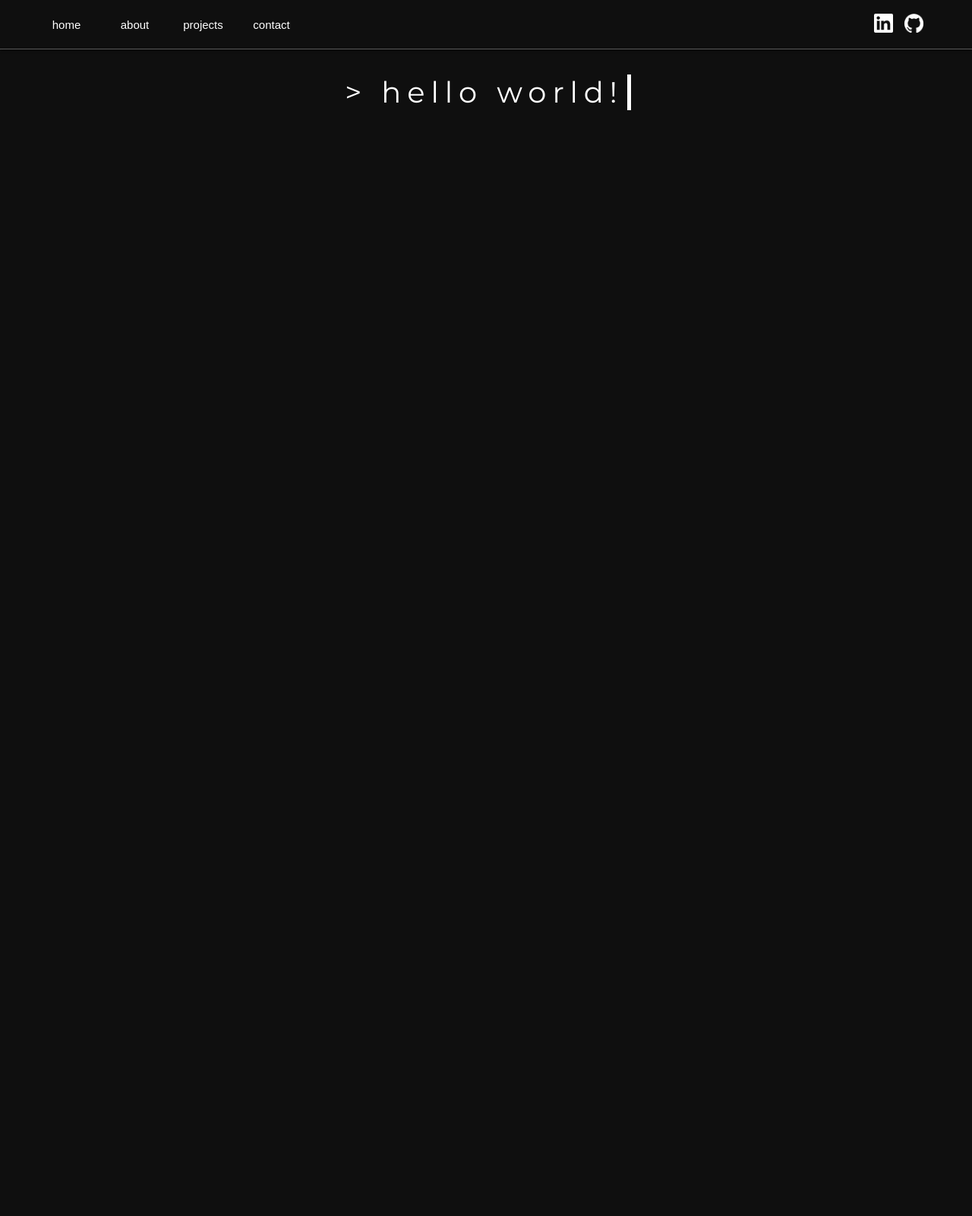
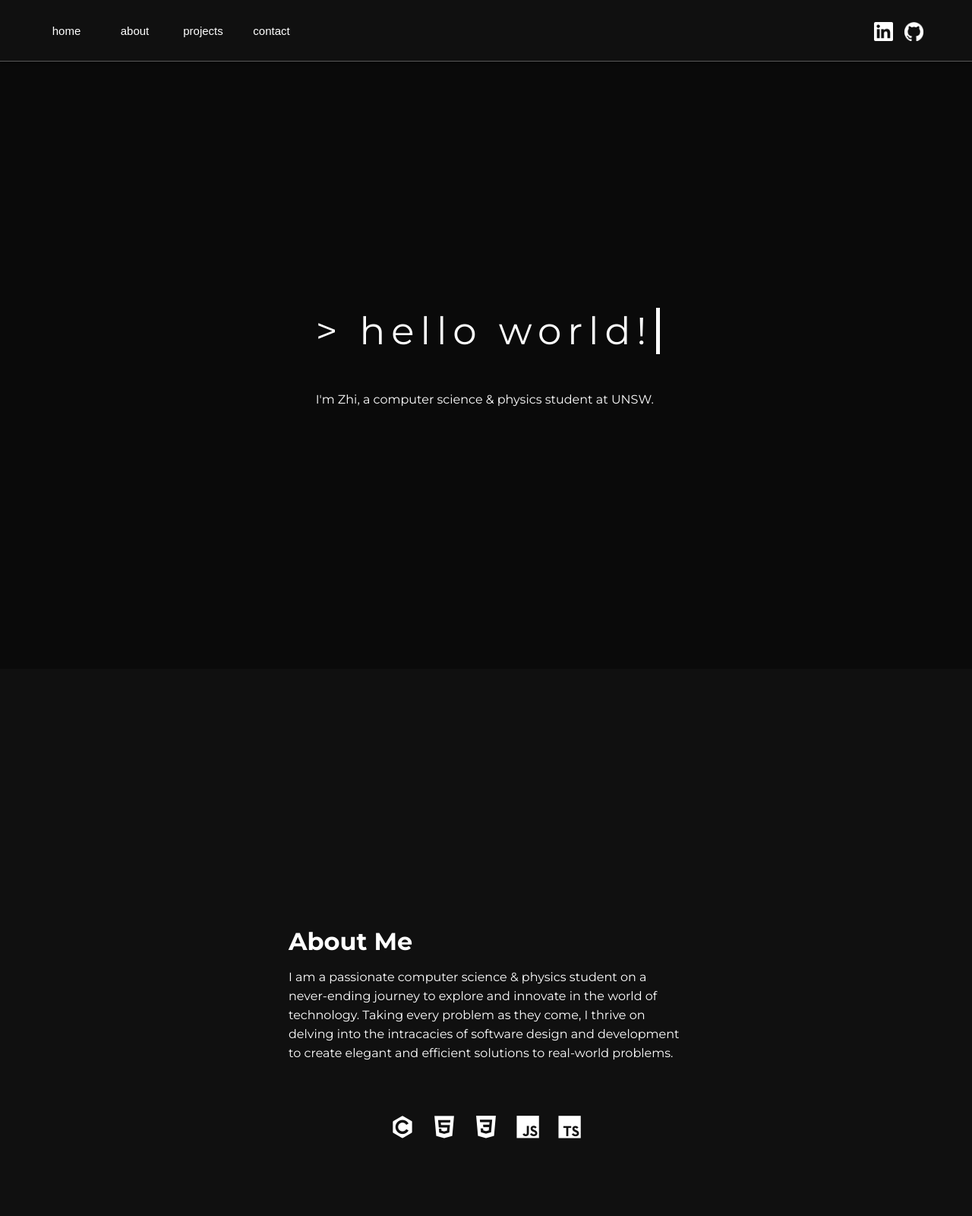
Before and after one commit to jingzhiro/jingzhiro.github.io, a plain HTML site: page index.html in a window 1280 px wide. Shown: the top 1600 px of the page at 76% size. Drawn offline with nearby package versions, Linux system fonts and the light colour scheme.

Commit message:
added a home and about-me page and minor bug fixes

```diff
--- a/index.html
+++ b/index.html
@@ -1,23 +1,38 @@
 <!DOCTYPE html>
 <html lang="en">
     <head>
-        <title>jing(zhi)ro 🔥</title>
+        <title>@zhi-zhao</title>
+        <link rel="icon" type="image/x-icon" href="thumbnails/moon.png">
         <link rel="stylesheet" href="styles/general.css">
         <link rel="stylesheet" href="styles/header.css">
-        <link rel="stylesheet" href="styles/introduction.css">
+        <link rel="stylesheet" href="styles/home.css">
+        <link rel="stylesheet" href="styles/about-me.css">
+        <link rel="stylesheet" href="styles/projects.css">
         <link rel="preconnect" href="https://fonts.googleapis.com">
         <link rel="preconnect" href="https://fonts.gstatic.com" crossorigin>
         <link href="https://fonts.googleapis.com/css2?family=Montserrat:ital,wght@0,300;0,400;0,600;0,700;1,300;1,400&display=swap" rel="stylesheet">
+        <link rel="stylesheet" href="https://cdn.jsdelivr.net/gh/devicons/devicon@v2.15.1/devicon.min.css">
+        <link rel="stylesheet" href="https://cdn.jsdelivr.net/gh/devicons/devicon@v2.15.1/devicon.min.css">
+        <link rel="stylesheet" href="https://cdn.jsdelivr.net/gh/devicons/devicon@v2.15.1/devicon.min.css">
+        <link rel="stylesheet" href="https://cdn.jsdelivr.net/gh/devicons/devicon@v2.15.1/devicon.min.css">
+        <link rel="stylesheet" href="https://cdn.jsdelivr.net/gh/devicons/devicon@v2.15.1/devicon.min.css">
     </head>
-    <body style="height:4000px">
+    <body>
         <div>
             <div class="header">
+                <div class="left-header">
                     <a href="#home-anchor">
                         <button class="header-buttons">home</button>
                     </a>
+                    <a href="#about-me-anchor">
                         <button class="header-buttons">about</button>
+                    </a>
+                    <a href="#projects-anchor" >
                         <button class="header-buttons">projects</button>
+                    </a>
                     <button class="header-buttons">contact</button>
+                </div>
+                <div class="right-header">
                     <a href="https://github.com/jingzhiro" >
                         <img id="github-icon" class="header-icons" src="thumbnails/github.png">
                     </a>
@@ -25,10 +40,32 @@
                         <img id="linkedin-icon" class="header-icons" src="thumbnails/linkedin.png">
                     </a>
                 </div>
-            <div class="introduction" id="home-anchor">
+            </div>
+            <div class="page" id="home-anchor">
                 <div class="animated-text-div">
                     <p class="animated-text">> hello world!</p>
+                    <p>I'm Zhi, a computer science & physics student at UNSW.</p>
                 </div>
+            </div>
+            <div class="page" id="about-me-anchor">
+                <div class="about-me">
+                    <h1>About Me</h1>
+                    <p>I am a passionate computer science & physics student on a never-ending journey to explore
+                       and innovate in the world of technology. Taking every problem as they come, I thrive on
+                       delving into the intracacies of software design and development to create elegant and
+                       efficient solutions to real-world problems.
+                    </p>
+                    <div class="tech-stack">
+                        <i class="devicon-c-plain-wordmark"></i>
+                        <i class="devicon-html5-plain"></i>
+                        <i class="devicon-css3-plain"></i>
+                        <i class="devicon-javascript-plain"></i>
+                        <i class="devicon-typescript-plain"></i>
+                    </div>
+                </div>
+            </div>
+            <div class="page" id="projects-anchor">
+                <p>projects [WIP]</p>
             </div>
         </div>
     </body>
--- /dev/null
+++ b/styles/about-me.css
@@ -0,0 +1,18 @@
+.about-me {
+    padding-top: 325px;
+    width: 520px;
+    line-height: 25px;
+}
+
+#about-me-anchor {
+    scroll-margin-top: 0px;
+    background-color: rgb(16 16 16);
+}
+
+.tech-stack {
+    display: flex;
+    justify-content: center;
+    column-gap: 25px;
+    font-size: 30px;
+    margin-top: 70px;
+}
--- a/styles/general.css
+++ b/styles/general.css
@@ -5,11 +5,21 @@ html {
 body {
     font-family: Montserrat, Arial;
     margin: 0;
-    background-color: rgb(15, 15, 15);
+    background-color: rgb(10, 10, 10);
     color: white;
-    margin-top: 60px;
+    margin-top: 80px;
 }
 
 button {
     cursor: pointer;
 }
+
+a {
+    text-decoration: none;
+}
+
+.page {
+    display: flex;
+    justify-content: center;
+    height: 100vh;
+}
--- a/styles/header.css
+++ b/styles/header.css
@@ -1,10 +1,8 @@
 .header {
-    height: 64px;
+    height: 80px;
     display: flex;
-    column-gap: 15px;
-    padding-left: 50px;
     align-items: center;
-    justify-content: left;
+    justify-content: space-between;
     border-bottom: 1px solid rgb(90, 90, 90);
     box-shadow: 0 0 4px rgba(0, 0, 0, 1);
     position: fixed;
@@ -12,7 +10,17 @@
     right: 0;
     left: 0;
     z-index: 1;
-    background-color: rgb(15 15 15);
+    background-color: rgb(16 16 16);
+}
+
+.left-header {
+    display: flex;
+    column-gap: 15px;
+    padding-left: 50px;
+}
+
+.right-header {
+    display: flex;
 }
 
 .header-buttons {
@@ -39,7 +47,7 @@
     width: 25px;
     height: 25px;
     cursor: pointer;
-    top: 18px;
+    top: 29px;
     position: absolute;
     justify-content: right;
     transition: opacity 0.2s;
--- a/styles/introduction.css
+++ b/styles/home.css
@@ -1,15 +1,11 @@
-.introduction {
-    display: flex;
-    justify-content: center;
-}
-
 .animated-text-div {
     display: inline-block;
+    padding-top: 275px;
 }
 
 .animated-text {
     color: white;
-    font-size: 3vw;
+    font-size: 50px;
     letter-spacing: 8px;
     border-right: 5px solid;
     width: 100%;
@@ -27,5 +23,5 @@
 }
 
 #home-anchor {
-    scroll-margin-top: 60px;
+    scroll-margin-top: 80px;
 }
```
Also changed, not shown: styles/projects.css (added), thumbnails/moon.png (added). Lines whose indentation alone changed are shown as unchanged.
